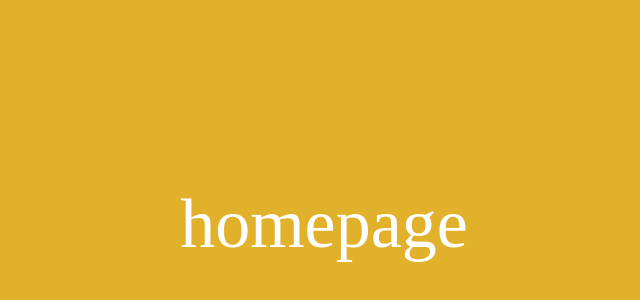
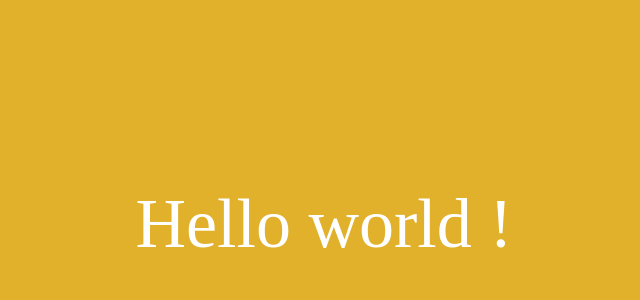
Before and after one commit to AdelaideDesnoe/newproject, a plain HTML site: page index.html in a window 1280 px wide. Shown: the part 184-484 px from the top of the page, without its empty margins (316-956 px from the left). Drawn offline with Linux system fonts and the light colour scheme.

Commit message:
Much better title

```diff
--- a/index.html
+++ b/index.html
@@ -6,6 +6,6 @@
   <link rel="stylesheet" type="text/css" href="style.css">
   </head>
   <body>
-    homepage
+    Hello world !
   </body>
 </html>
```
